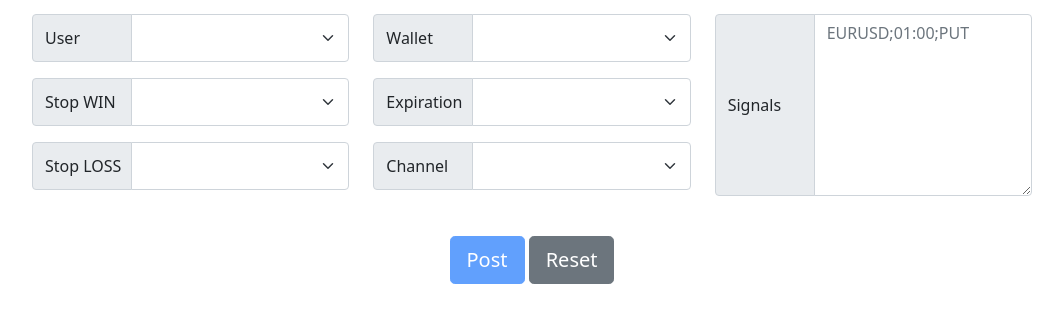
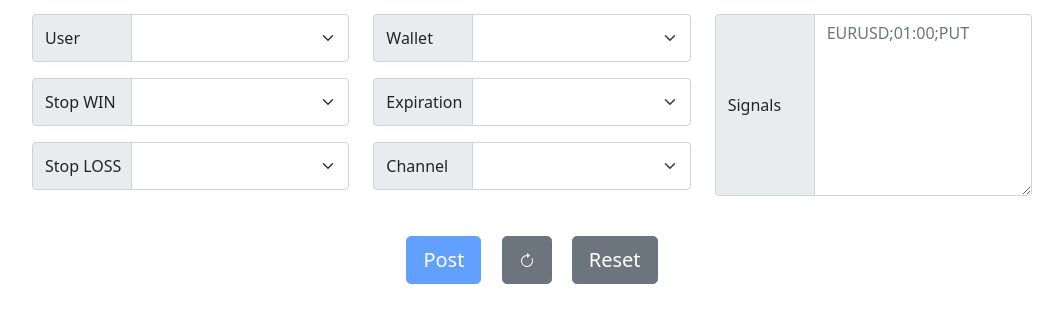
Before and after one commit to jenyfferbarbara/my-robot, a website: page public/index.html in a window 1280 px wide. Shown: the part 119-442 px from the top of the page, without its empty margins (108-1171 px from the left). Drawn offline with nearby package versions, Linux system fonts and the light colour scheme.

Commit message:
desabilitar/habilitar botão post

```diff
--- a/public/index.html
+++ b/public/index.html
@@ -91,9 +91,17 @@
 				<br/>
 
 				<div class="text-center">
-					<button type="button" class="btn btn-primary btn-lg" ng-click="postdata()" ng-disabled="myFormHome.$invalid">
+					<button type="button" id="btn_post" class="btn btn-primary btn-lg" ng-click="postdata()" ng-disabled="myFormHome.$invalid" onClick="this.disabled=true;">
 						Post
 					</button>
+
+					<button type="button" class="btn btn-secondary btn-lg mx-3" onClick="document.getElementById('btn_post').disabled = false;">
+						<svg xmlns="http://www.w3.org/2000/svg" width="16" height="16" fill="currentColor" class="bi bi-arrow-clockwise" viewBox="0 0 16 16">
+							<path fill-rule="evenodd" d="M8 3a5 5 0 1 0 4.546 2.914.5.5 0 0 1 .908-.417A6 6 0 1 1 8 2v1z"/>
+							<path d="M8 4.466V.534a.25.25 0 0 1 .41-.192l2.36 1.966c.12.1.12.284 0 .384L8.41 4.658A.25.25 0 0 1 8 4.466z"/>
+						</svg>
+					</button>
+
 					<button type="button" class="btn btn-secondary btn-lg" ng-click="reset()">
 						Reset
 					</button>
```
